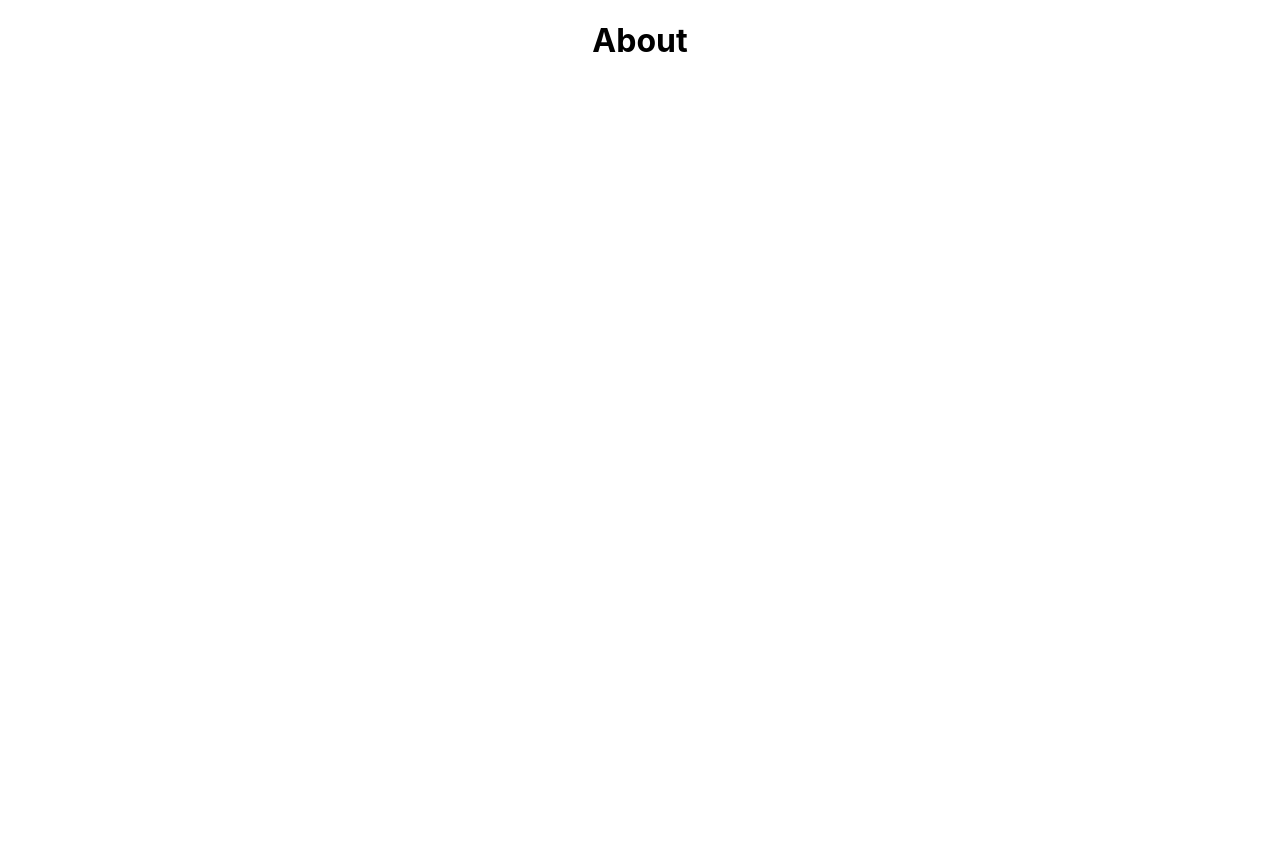
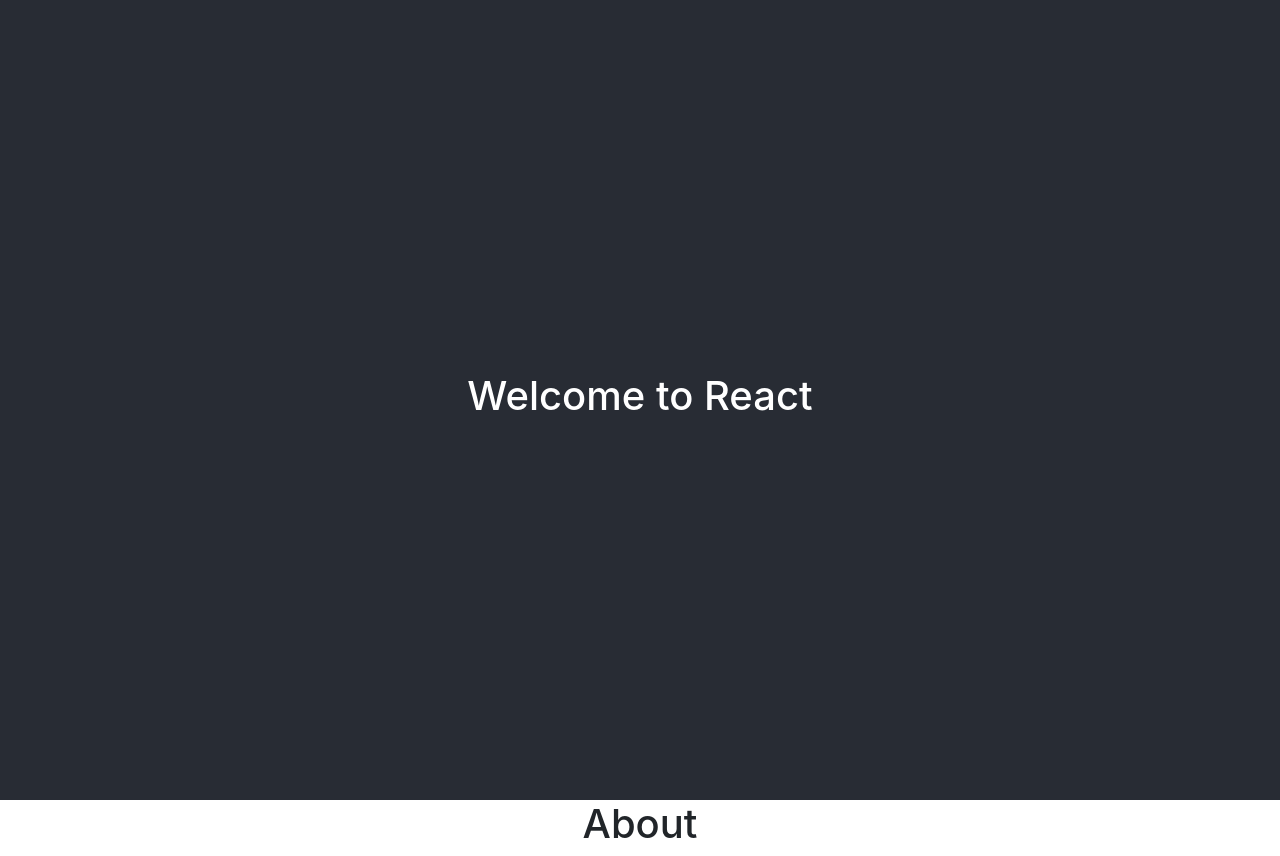
Before and after one commit to florimm/whatif, a React (Create React App) app in the folder source/whatif.web/: page /about in a window 1280 px wide. Before the commit the page ends 800 px from the top, so only its background shows below. Built offline with nearby package versions, Linux system fonts and the light colour scheme.

Commit message:
Added dummy views and twitter bootstrap

```diff
--- a/source/whatif.web/package.json
+++ b/source/whatif.web/package.json
@@ -6,6 +6,7 @@
     "@testing-library/jest-dom": "^5.16.1",
     "@testing-library/react": "^12.1.2",
     "@testing-library/user-event": "^13.5.0",
+    "bootstrap": "^5.1.3",
     "react": "^17.0.2",
     "react-dom": "^17.0.2",
     "react-router-dom": "6",
--- a/source/whatif.web/src/App.js
+++ b/source/whatif.web/src/App.js
@@ -1,15 +1,22 @@
 import { Routes, Route } from "react-router-dom";
 import Home from './views/home';
+import Wallets from './views/wallets';
 import About from './views/about';
 import './App.css';
 
 function App() {
   return (
     <div className="App">
-      <Routes>
-        <Route path="/" element={<Home />} />
-        <Route path="about" element={<About />} />
-      </Routes>
+      <header className="App-header">
+        <h1 className="App-title">Welcome to React</h1>
+      </header>
+      <div className="App-intro">
+        <Routes>
+          <Route path="/" element={<Home />} />
+          <Route path="/wallets" element={<Wallets />} />
+          <Route path="/about" element={<About />} />
+        </Routes>
+      </div>
     </div>
   );
 }
--- a/source/whatif.web/src/index.js
+++ b/source/whatif.web/src/index.js
@@ -1,9 +1,10 @@
 import React from 'react';
 import ReactDOM from 'react-dom';
 import { BrowserRouter } from "react-router-dom";
-import './index.css';
 import App from './App';
 import reportWebVitals from './reportWebVitals';
+import 'bootstrap/dist/css/bootstrap.css';
+import './index.css';
 
 ReactDOM.render(
   <React.StrictMode>
--- /dev/null
+++ b/source/whatif.web/src/views/home/Home.js
@@ -0,0 +1,7 @@
+export default function Home() {
+    return (
+    <div className="App">
+        <h1>Home</h1>
+    </div>
+    );
+}
--- a/source/whatif.web/src/views/home/index.js
+++ b/source/whatif.web/src/views/home/index.js
@@ -1,7 +1,14 @@
-export default function Home() {
-  return (
-    <div className="App">
-      <h1>Home</h1>
-    </div>
-  );
+import { Routes, Route } from "react-router-dom";
+import Home from './Home';
+import LoginForm from './LoginForm';
+
+function View() {
+    return (
+      <Routes>
+        <Route path="/" element={<Home />} />
+        <Route path="login" element={<LoginForm />} />
+      </Routes>
+    );
 }
+
+export default View;
--- /dev/null
+++ b/source/whatif.web/src/views/wallets/Details.js
@@ -0,0 +1,7 @@
+export default function Details() {
+    return (
+        <div>
+            <h1>Details</h1>
+        </div>
+    );
+}
--- /dev/null
+++ b/source/whatif.web/src/views/wallets/List.js
@@ -0,0 +1,7 @@
+export default function List() {
+    return (
+        <div>
+            <h1>List</h1>
+        </div>
+    );
+}
--- /dev/null
+++ b/source/whatif.web/src/views/wallets/index.js
@@ -0,0 +1,14 @@
+import { Routes, Route } from "react-router-dom";
+import List from './List';
+import Details from './Details';
+
+function View() {
+    return (
+      <Routes>
+        <Route path="/" element={<List />} />
+        <Route path="/:id" element={<Details />} />
+      </Routes>
+    );
+}
+
+export default View;
```
Also changed, not shown: 2 other files (tests, documents, lock files or other folders).
